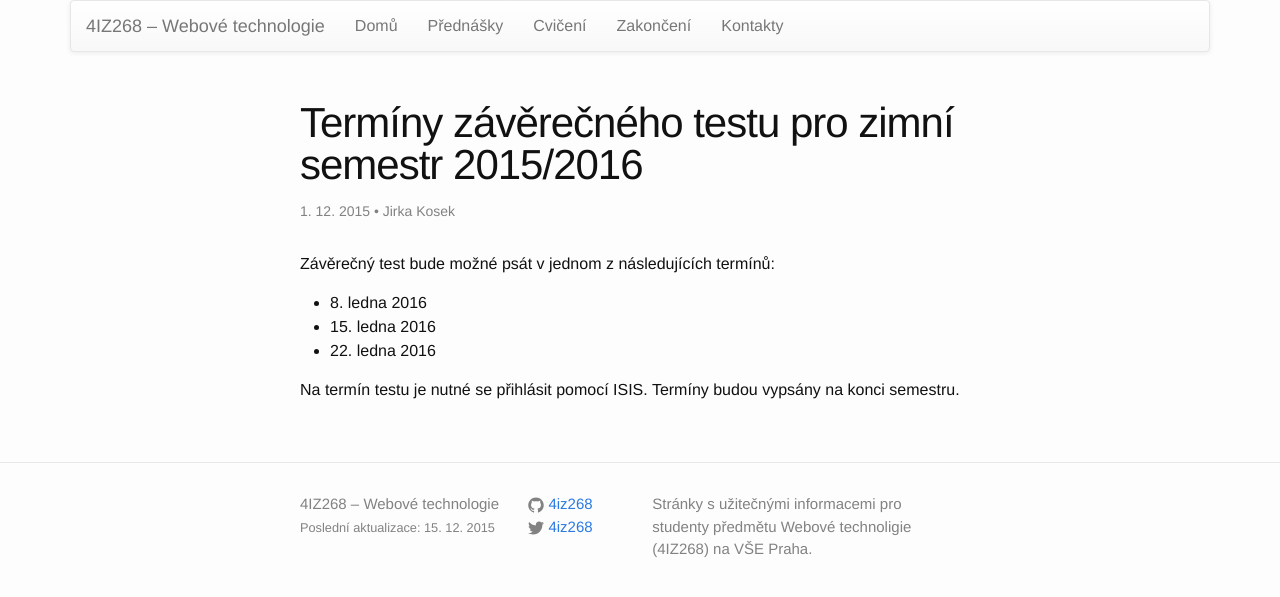
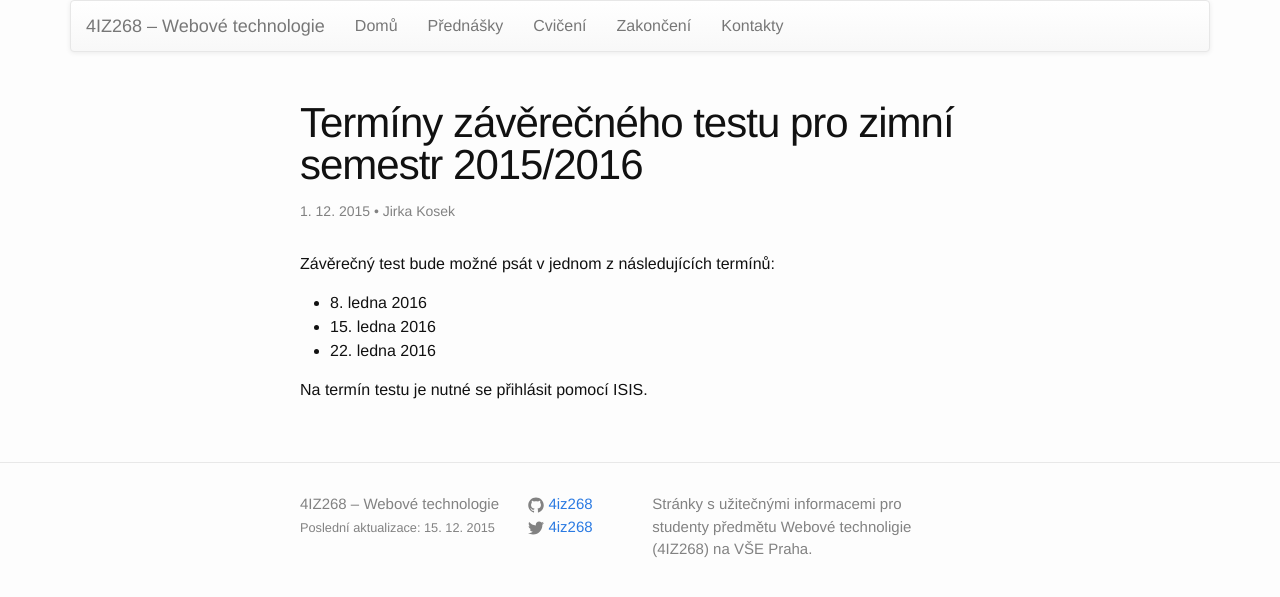
Before and after one commit to 4iz268/4iz268.github.io, a Jekyll site: the page built from _posts/2015-12-01-testy-zs-2015-2016.md, in a window 1280 px wide. Shown: the top 597 px of the page. Built offline with Jekyll 4.4.1, drawn with Linux system fonts in a browser that asks for light colours; nearby versions of some CDN libraries.

```diff
--- a/_posts/2015-12-01-testy-zs-2015-2016.md
+++ b/_posts/2015-12-01-testy-zs-2015-2016.md
@@ -10,5 +10,4 @@ Závěrečný test bude možné psát v jednom z následujících termínů:
 * 15. ledna 2016
 * 22. ledna 2016
 
-Na termín testu je nutné se přihlásit pomocí ISIS. Termíny budou
-vypsány na konci semestru.
+Na termín testu je nutné se přihlásit pomocí ISIS.
```
